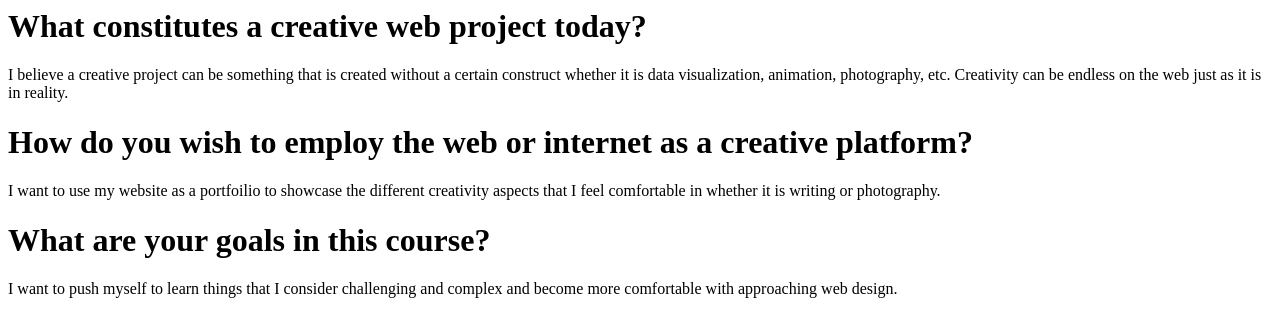
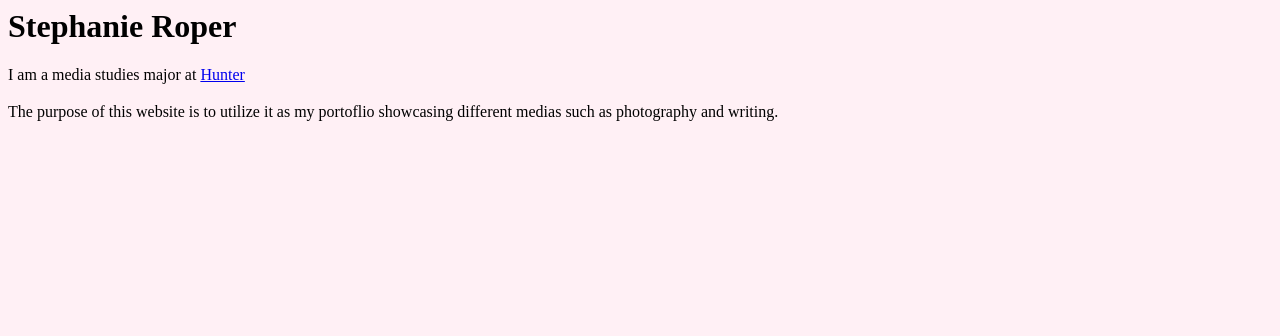
Before and after one commit to StephanieR57/StephanieR57.github.io., a plain HTML site: page index.html in a window 1280 px wide. Drawn offline with Linux system fonts and the light colour scheme.

Commit message:
Add files via upload

```diff
--- a/index.html
+++ b/index.html
@@ -1,18 +1,25 @@
-<html>
+</html>
   <head>
   <meta charset="utf-8">
 	<meta name="viewport" content="width=device-width, initial-scale=1">
   </head>
+  <body style="background-color:lavenderblush;">
 
   <body>
 
-    <h1> What constitutes a creative web project today?</h1>
-    <p> I believe a creative project can be something that is created without a certain construct  whether it is data visualization, animation, photography, etc. Creativity can be endless on the web just as it is in reality.</p>
+    <h1> Stephanie Roper</h1>
+    <p> </p>
 
-      <h1>How do you wish to employ the web or internet as a creative platform?</h1>
-    <p> I want to use my website as a portfoilio to showcase the different creativity aspects that I feel comfortable in whether it is writing or photography.</p>
+      <h2></h2>
+    <p> I am a media studies major at   <a href="http://https://https://hunter.cuny.edu//">Hunter</a> </p>
 
-    <h1> What are your goals in this course?</h1>
-    <p> I want to push myself to learn things that I consider challenging and complex and become more comfortable with approaching web design.</p>
+    <h3> </h3>
+    <p> The purpose of this website is to utilize it as my portoflio showcasing different medias such as photography and writing. </p>
 
+
+<p>
+  <pr>
+    <img scr="images/fictionalscene.png"
+
+<body>
 </html>
```
